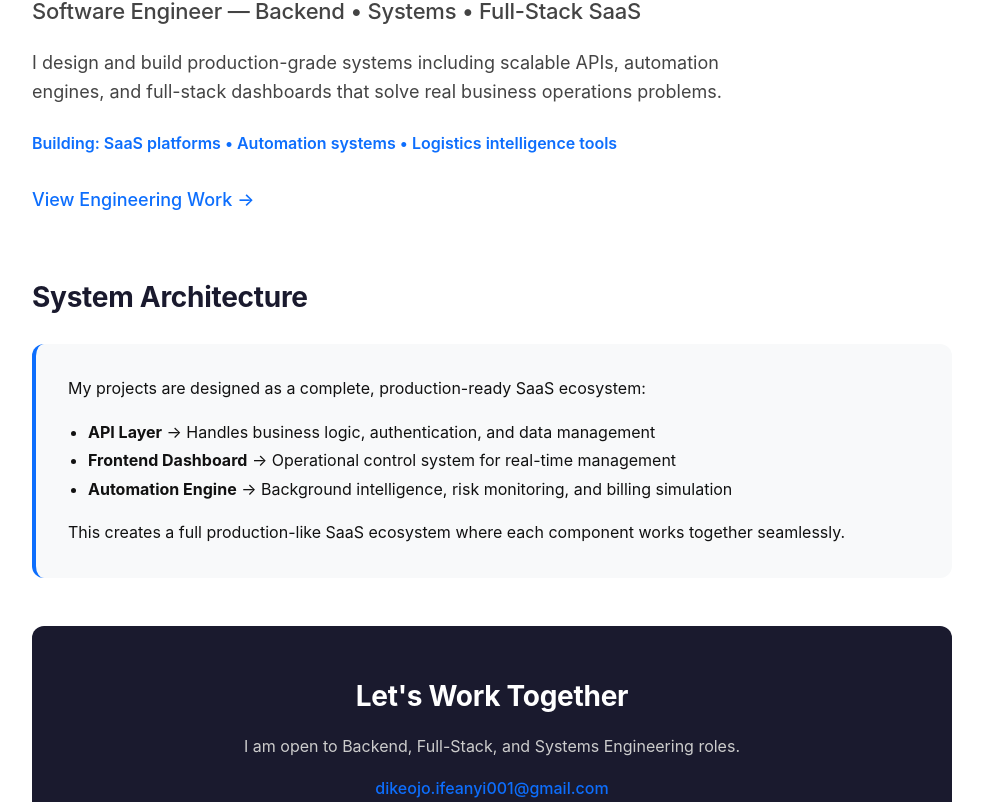
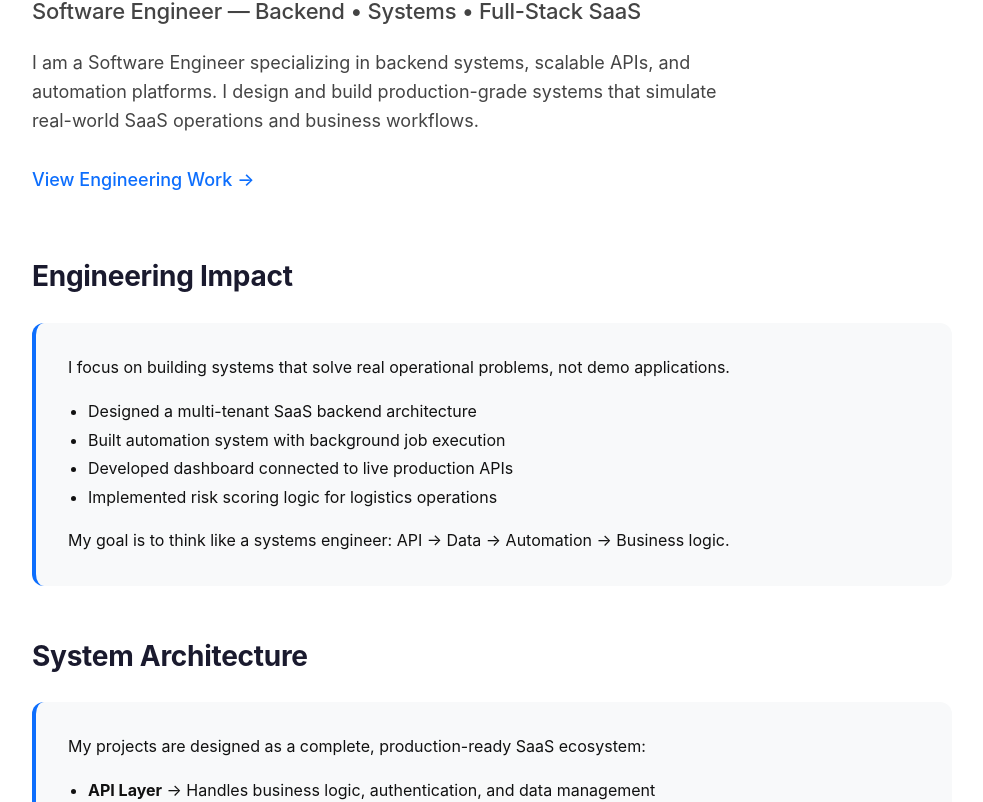
Before and after one commit to dikeojoifeanyi001-hub/doi-henry-portfolio, a React (Vite) app: page / in a window 1280 px wide. Shown: the part 240-1042 px from the top of the page, without its empty margins (148-1131 px from the left). Built offline with nearby package versions, Linux system fonts and the light colour scheme.

Commit message:
Final 4 upgrades: Engineering Impact, Engineering Decisions, Hero upgrade, Trust Footer

```diff
--- a/src/pages/Home.jsx
+++ b/src/pages/Home.jsx
@@ -23,21 +23,6 @@ export default function Home() {
     fontWeight: "500"
   };
 
-  const descriptionStyle = {
-    fontSize: "18px",
-    lineHeight: "1.6",
-    color: "#444",
-    maxWidth: "700px",
-    marginBottom: "24px"
-  };
-
-  const buildingStyle = {
-    fontSize: "16px",
-    fontWeight: "600",
-    color: "#0d6efd",
-    marginBottom: "30px"
-  };
-
   const linkButtonStyle = {
     fontSize: "18px",
     fontWeight: "500",
@@ -51,6 +36,14 @@ export default function Home() {
     color: "#1a1a2e"
   };
 
+  const impactBoxStyle = {
+    backgroundColor: "#f8f9fa",
+    padding: "32px",
+    borderRadius: "12px",
+    marginBottom: "48px",
+    borderLeft: "4px solid #0d6efd"
+  };
+
   const systemBoxStyle = {
     backgroundColor: "#f8f9fa",
     padding: "32px",
@@ -62,7 +55,8 @@ export default function Home() {
   const listStyle = {
     paddingLeft: "20px",
     lineHeight: "1.8",
-    marginTop: "12px"
+    marginTop: "12px",
+    marginBottom: "16px"
   };
 
   const ctaStyle = {
@@ -75,19 +69,40 @@ export default function Home() {
 
   return (
     <div style={containerStyle}>
-      {/* HERO SECTION */}
+      {/* HERO SECTION - UPGRADED */}
       <div style={heroStyle}>
         <h1 style={nameStyle}>D.O.I Henry</h1>
         <h2 style={titleStyle}>Software Engineer — Backend • Systems • Full-Stack SaaS</h2>
-        <p style={descriptionStyle}>
-          I design and build production-grade systems including scalable APIs,
-          automation engines, and full-stack dashboards that solve real business operations problems.
+
+        {/* UPGRADED HERO STATEMENT */}
+        <p style={{ fontSize: "18px", lineHeight: "1.6", color: "#444", maxWidth: "700px", marginBottom: "30px" }}>
+          I am a Software Engineer specializing in backend systems, scalable APIs,
+          and automation platforms. I design and build production-grade systems
+          that simulate real-world SaaS operations and business workflows.
         </p>
-        <div style={buildingStyle}>
-          Building: SaaS platforms • Automation systems • Logistics intelligence tools
-        </div>
+
         <div>
           <a href="/projects" style={linkButtonStyle}>View Engineering Work →</a>
+        </div>
+      </div>
+
+      {/* ENGINEERING IMPACT SECTION - NEW */}
+      <div>
+        <h2 style={sectionTitleStyle}>Engineering Impact</h2>
+        <div style={impactBoxStyle}>
+          <p style={{ fontSize: "16px", lineHeight: "1.6", marginBottom: "16px" }}>
+            I focus on building systems that solve real operational problems,
+            not demo applications.
+          </p>
+          <ul style={listStyle}>
+            <li>Designed a multi-tenant SaaS backend architecture</li>
+            <li>Built automation system with background job execution</li>
+            <li>Developed dashboard connected to live production APIs</li>
+            <li>Implemented risk scoring logic for logistics operations</li>
+          </ul>
+          <p style={{ fontSize: "16px", lineHeight: "1.6", marginBottom: 0 }}>
+            My goal is to think like a systems engineer: API → Data → Automation → Business logic.
+          </p>
         </div>
       </div>
 
@@ -107,21 +122,24 @@ export default function Home() {
         </p>
       </div>
 
-      {/* RECRUITER CONVERSION SECTION */}
+      {/* TRUST FOOTER / RECRUITER CONVERSION SECTION - UPGRADED */}
       <div style={ctaStyle}>
-        <h2 style={{ fontSize: "28px", marginBottom: "16px", color: "white" }}>Let's Work Together</h2>
+        <h3 style={{ fontSize: "24px", marginBottom: "16px", color: "white" }}>Open to Opportunities</h3>
         <p style={{ marginBottom: "16px", color: "#ccc", fontSize: "16px" }}>
-          I am open to Backend, Full-Stack, and Systems Engineering roles.
+          I am currently open to Backend, Full-Stack, and Systems Engineering roles.
         </p>
         <p style={{ marginBottom: "8px" }}>
-          <a href="mailto:dikeojo.ifeanyi001@gmail.com" style={{ color: "#0d6efd", fontSize: "16px" }}>
+          📧 <a href="mailto:dikeojo.ifeanyi001@gmail.com" style={{ color: "#0d6efd", fontSize: "16px" }}>
             dikeojo.ifeanyi001@gmail.com
           </a>
         </p>
-        <p>
-          <a href="https://github.com/dikeojoifeanyi001-hub" target="_blank" rel="noopener noreferrer" style={{ color: "#0d6efd", fontSize: "16px" }}>
+        <p style={{ marginBottom: "16px" }}>
+          🔗 <a href="https://github.com/dikeojoifeanyi001-hub" target="_blank" rel="noopener noreferrer" style={{ color: "#0d6efd", fontSize: "16px" }}>
             github.com/dikeojoifeanyi001-hub
           </a>
+        </p>
+        <p style={{ color: "#888", fontSize: "14px", marginTop: "24px" }}>
+          Built with React, Node.js, PostgreSQL, Cloudflare & Railway.
         </p>
       </div>
     </div>
--- a/src/pages/Projects.jsx
+++ b/src/pages/Projects.jsx
@@ -10,6 +10,12 @@ const projects = [
       "Driver and route management (full CRUD operations)",
       "Risk scoring engine (0-100 based on route characteristics)",
       "Production deployment on Railway with PostgreSQL"
+    ],
+    engineeringDecisions: [
+      "Designed modular API structure for scalability",
+      "Separated business logic from controllers for maintainability",
+      "Used stateless authentication (JWT) for distributed systems",
+      "Optimized data flow between frontend and backend systems"
     ],
     live: "https://dife-saas-api-production.up.railway.app",
     github: "https://github.com/dikeojoifeanyi001-hub/dife-saas-api"
@@ -26,6 +32,12 @@ const projects = [
       "Risk monitoring with color-coded levels (Green/Yellow/Red)",
       "Responsive design for desktop and tablet devices"
     ],
+    engineeringDecisions: [
+      "Designed modular API structure for scalability",
+      "Separated business logic from controllers for maintainability",
+      "Used stateless authentication (JWT) for distributed systems",
+      "Optimized data flow between frontend and backend systems"
+    ],
     live: "https://dife-dashboard.pages.dev",
     github: "https://github.com/dikeojoifeanyi001-hub/dife-dashboard"
   },
@@ -40,6 +52,12 @@ const projects = [
       "Debug endpoint (/run-jobs) returning complete JSON results",
       "Runs 24/7 with zero manual intervention",
       "Company-level billing breakdown and logging"
+    ],
+    engineeringDecisions: [
+      "Designed modular API structure for scalability",
+      "Separated business logic from controllers for maintainability",
+      "Used stateless authentication (JWT) for distributed systems",
+      "Optimized data flow between frontend and backend systems"
     ],
     live: "https://dife-automation.dikeojo-ifeanyi001.workers.dev/run-jobs",
     github: "https://github.com/dikeojoifeanyi001-hub/dife-automation"
@@ -113,6 +131,14 @@ export default function Projects() {
     paddingLeft: "20px"
   };
 
+  const engineeringStyle = {
+    marginBottom: "24px",
+    paddingLeft: "20px",
+    backgroundColor: "#f8f9fa",
+    padding: "20px",
+    borderRadius: "8px"
+  };
+
   const linkStyle = {
     color: "#0d6efd",
     textDecoration: "none",
@@ -149,6 +175,16 @@ export default function Projects() {
             ))}
           </ul>
 
+          {/* ENGINEERING DECISIONS BLOCK - ADDED */}
+          <div style={sectionLabelStyle}>Engineering Decisions</div>
+          <div style={engineeringStyle}>
+            <ul style={{ margin: 0, paddingLeft: "20px" }}>
+              {project.engineeringDecisions.map((decision, i) => (
+                <li key={i} style={{ marginBottom: "8px", color: "#555", lineHeight: "1.5" }}>{decision}</li>
+              ))}
+            </ul>
+          </div>
+
           <div>
             <a href={project.live} style={linkStyle} target="_blank" rel="noopener noreferrer">
               🔗 Live Demo →
```
